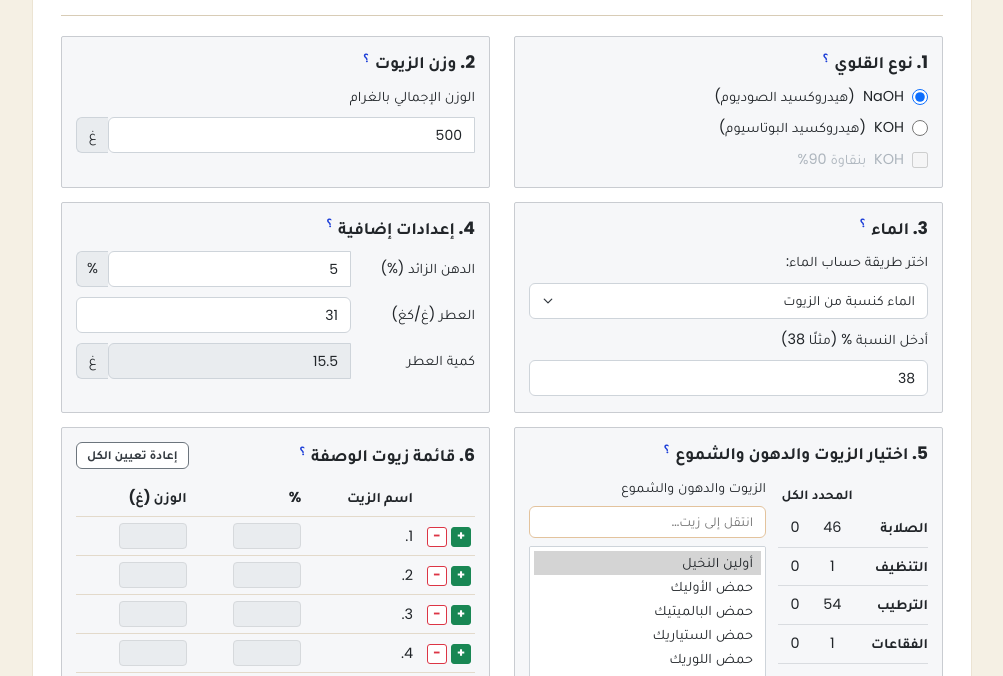
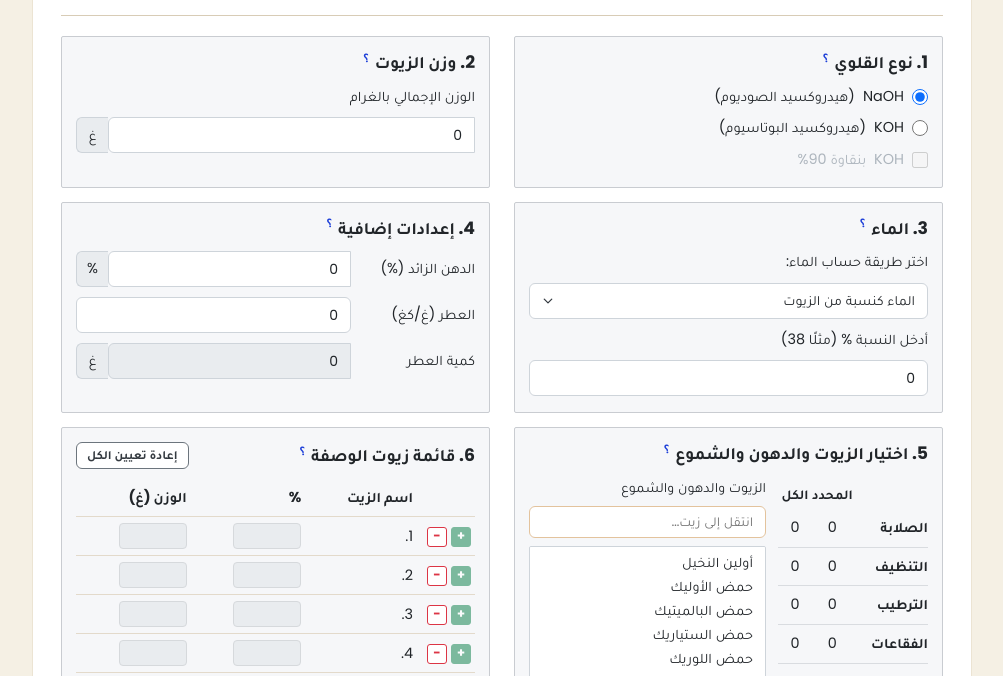
Before and after one commit to SalwasLab/soap-calculator, a plain HTML site: page index.html in a window 1280 px wide. Shown: the part 268-944 px from the top of the page, without its empty margins (138-1141 px from the left). Drawn offline with Linux system fonts and the light colour scheme.

Commit message:
Open the calculator with every input at zero
Oil weight, water, superfat and fragrance now start at 0, no oil is
preselected, and switching the water mode resets the value to 0. The page
no longer restores the last recipe from browser storage (and clears what
an earlier version saved), so every visit starts empty.

Co-Authored-By: Claude Opus 5.5 <noreply@anthropic.com>

```diff
--- a/calc.js
+++ b/calc.js
@@ -389,9 +389,9 @@
   }));
 
   const WATER = {
-    pct:   { label: "أدخل النسبة % (مثلًا 38)",  value: "38" },
-    conc:  { label: "أدخل التركيز % (مثلًا 33)", value: "33" },
-    ratio: { label: "أدخل النسبة (مثلًا 2:1)",   value: "2:1" }
+    pct:   { label: "أدخل النسبة % (مثلًا 38)",  value: "0" },
+    conc:  { label: "أدخل التركيز % (مثلًا 33)", value: "0" },
+    ratio: { label: "أدخل النسبة (مثلًا 2:1)",   value: "0" }
   };
   $("waterMode").addEventListener("change", () => {
     const m = WATER[$("waterMode").value];
@@ -448,7 +448,7 @@
     $("waterMode").value = mode;
     $("waterValueLabel").textContent = WATER[mode].label;
     $("waterValue").value = d.waterValue ?? WATER[mode].value;
-    $("superfat").value = d.superFat ?? 5;
+    $("superfat").value = d.superFat ?? 0;
     // Fragrance rate: oz/lb in imperial files → g/kg (1 oz/lb = 62.5 g/kg).
     const frag = parseNum(String(d.fragrance ?? 0));
     $("fragRate").value = Number.isFinite(frag) ? (unitKey === "g" ? frag : +(frag * 62.5).toFixed(1)) : 0;
@@ -492,28 +492,14 @@
     reader.readAsText(file);
   });
 
-  // Remember the last recipe in this browser (best effort; storage may be unavailable).
-  const STORE_KEY = "soap-calc-ar:last";
-  let saveTimer = 0;
-  function autosave() {
-    clearTimeout(saveTimer);
-    saveTimer = setTimeout(() => {
-      try { localStorage.setItem(STORE_KEY, JSON.stringify(toJSON())); } catch (e) { /* ignore */ }
-    }, 300);
-  }
-  document.addEventListener("input", autosave);
-  document.addEventListener("change", autosave);
-  document.addEventListener("click", (e) => { if (e.target.closest("button")) autosave(); });
+  // The page always opens empty: no oil selected and every input at zero. Drop any recipe
+  // an earlier version remembered in this browser.
+  try { localStorage.removeItem("soap-calc-ar:last"); } catch (e) { /* ignore */ }
 
   // ---------- Boot ----------
   window.soapCalc = {
-    compute, recalc, PROPS, G_PER, UNIT, state, extra, toJSON, applyJSON, autosave, last: null
+    compute, recalc, PROPS, G_PER, UNIT, state, extra, toJSON, applyJSON, last: null
   };
-  selectOil(order[0]);
   applyUnit();
   renderSlots();
-  try {
-    const saved = localStorage.getItem(STORE_KEY);
-    if (saved) applyJSON(JSON.parse(saved));
-  } catch (e) { /* ignore */ }
 })();
--- a/index.html
+++ b/index.html
@@ -61,7 +61,7 @@
         <input type="hidden" id="unit" value="g">
         <label for="oilWeight">الوزن الإجمالي بالغرام</label>
         <div class="group">
-          <input id="oilWeight" type="text" inputmode="decimal" value="500" aria-label="الوزن الإجمالي للزيوت">
+          <input id="oilWeight" type="text" inputmode="decimal" value="0" aria-label="الوزن الإجمالي للزيوت">
           <span class="addon" data-unit>غ</span>
         </div>
       </div>
@@ -84,7 +84,7 @@
           <option value="ratio">نسبة الماء إلى القلوي</option>
         </select>
         <label for="waterValue" id="waterValueLabel">أدخل النسبة % (مثلًا 38)</label>
-        <input id="waterValue" type="text" inputmode="decimal" value="38">
+        <input id="waterValue" type="text" inputmode="decimal" value="0">
       </div>
     </section>
 
@@ -98,14 +98,14 @@
       <div class="form-rows">
         <label for="superfat">الدهن الزائد (%)</label>
         <div class="group">
-          <input id="superfat" type="text" inputmode="decimal" value="5">
+          <input id="superfat" type="text" inputmode="decimal" value="0">
           <span class="addon">%</span>
         </div>
         <label for="fragRate" id="fragRateLabel">العطر (غ/كغ)</label>
-        <input id="fragRate" type="text" inputmode="decimal" value="31">
+        <input id="fragRate" type="text" inputmode="decimal" value="0">
         <label for="fragAmount">كمية العطر</label>
         <div class="group">
-          <input id="fragAmount" type="text" value="15.5" readonly>
+          <input id="fragAmount" type="text" value="0" readonly>
           <span class="addon" data-unit>غ</span>
         </div>
       </div>
@@ -138,7 +138,7 @@
         </div>
       </div>
       <div class="center">
-        <button type="button" class="btn dark" id="addOil">أضف إلى الوصفة</button>
+        <button type="button" class="btn dark" id="addOil" disabled>أضف إلى الوصفة</button>
       </div>
     </section>
 
--- a/summary.js
+++ b/summary.js
@@ -127,7 +127,6 @@
   ["additives", "notes"].forEach((id) => $(id).addEventListener("input", () => {
     sc.extra[id] = $(id).value;
     document.querySelector(`.print-text[data-for="${id}"]`).textContent = $(id).value;
-    sc.autosave();
   }));
 
   function openSummary() {
```
